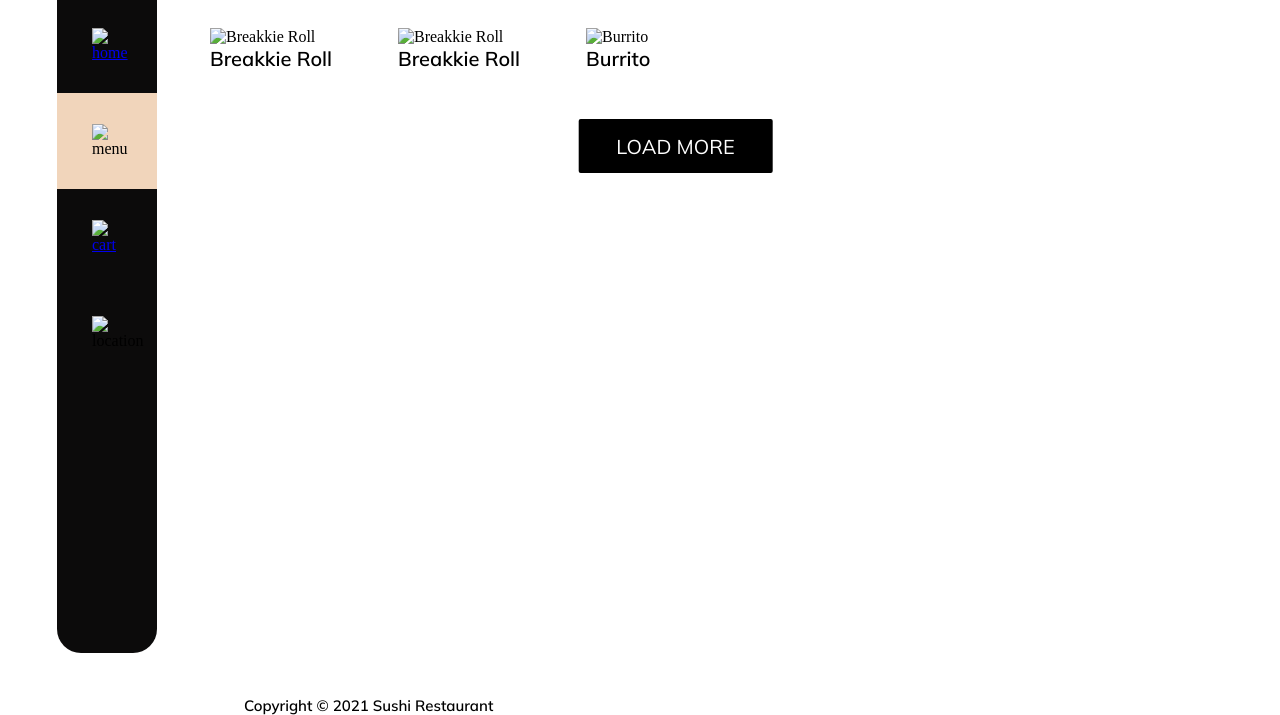
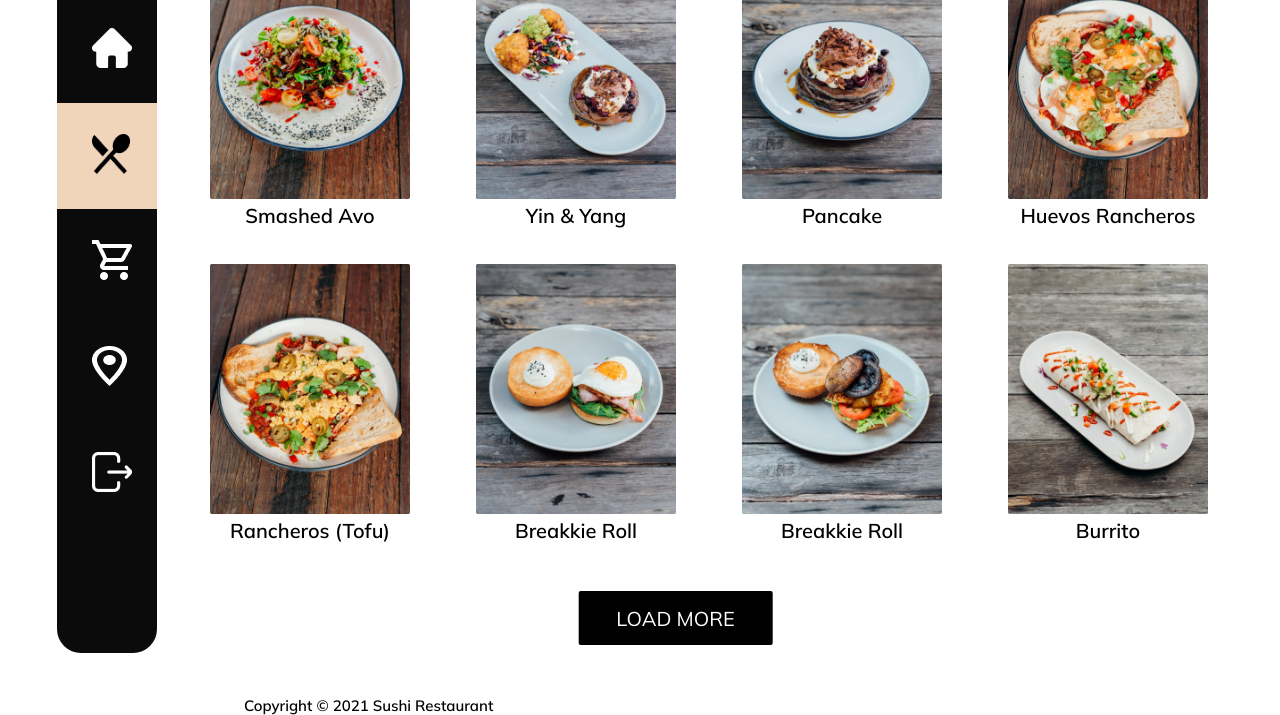
Before and after one commit to Adestar1/sushi-food--app, a plain HTML site: page menu.html in a window 1280 px wide. Shown: the part 210-925 px from the top of the page. Drawn offline with Linux system fonts and the light colour scheme; the site is published under a folder, as on GitHub Pages, so addresses that start at the root find nothing.

Commit message:
modification

```diff
--- a/menu.html
+++ b/menu.html
@@ -14,7 +14,7 @@
         <div class="col-2-flex-left-item">
           <a href="index.html"
             ><img
-              src="/images/Vector.png"
+              src="images/Vector.png"
               alt="home"
               width="40px"
               height="40px"
@@ -23,7 +23,7 @@
         </div>
         <div class="col-2-flex-left-item" style="background-color: #f1d5bb">
           <img
-            src="/images/restaurant_menu_24px.png"
+            src="images/restaurant_menu_24px.png"
             alt="menu"
             width="38px"
             height="40px"
@@ -32,17 +32,17 @@
         <div class="col-2-flex-left-item">
           <a href="cart.html"
             ><img
-              src="/images/shopping_cart_24px.png"
+              src="images/shopping_cart_24px.png"
               alt="cart"
               width="40px"
               height="40px"
           /></a>
         </div>
         <div class="col-2-flex-left-item">
-          <img src="/images/place_24px.png" alt="location" />
+          <img src="images/place_24px.png" alt="location" />
         </div>
         <div class="col-2-flex-left-item">
-          <img src="/images/Vector2.png" alt="" />
+          <img src="images/Vector2.png" alt="" />
         </div>
       </div>
 
@@ -50,35 +50,35 @@
         <h2 class="menu-header">SUSHI FOOD</h2>
         <div class="col-2-flex-right">
           <div class="col-2-flex-right-item">
-            <img src="/images/Smashed-avo.jpg" alt="smashed avo" />
+            <img src="images/Smashed-avo.jpg" alt="smashed avo" />
             <p>Smashed Avo</p>
           </div>
           <div class="col-2-flex-right-item">
-            <img src="/images/yin-and-yang.png" alt="yin and yang" />
+            <img src="images/yin-and-yang.png" alt="yin and yang" />
             <p>Yin & Yang</p>
           </div>
           <div class="col-2-flex-right-item">
-            <img src="/images/pancake.png" alt="pancake" />
+            <img src="images/pancake.png" alt="pancake" />
             <p>Pancake</p>
           </div>
           <div class="col-2-flex-right-item">
-            <img src="/images/Rancheros.png" alt="Rancheros" />
+            <img src="images/Rancheros.png" alt="Rancheros" />
             <p>Huevos Rancheros</p>
           </div>
           <div class="col-2-flex-right-item">
-            <img src="/images/Rancheros(tofu).png" alt="Rancheros-tofu" />
+            <img src="images/Rancheros(tofu).png" alt="Rancheros-tofu" />
             <p>Rancheros (Tofu)</p>
           </div>
           <div class="col-2-flex-right-item">
-            <img src="/images/Breakkie Roll.png" alt="Breakkie Roll" />
+            <img src="images/Breakkie Roll.png" alt="Breakkie Roll" />
             <p>Breakkie Roll</p>
           </div>
           <div class="col-2-flex-right-item">
-            <img src="/images/Breakkie-Roll2.png" alt="Breakkie Roll" />
+            <img src="images/Breakkie-Roll2.png" alt="Breakkie Roll" />
             <p>Breakkie Roll</p>
           </div>
           <div class="col-2-flex-right-item">
-            <img src="/images/Burrito.png" alt="Burrito" />
+            <img src=" images/Burrito.png" alt="Burrito" />
             <p>Burrito</p>
           </div>
         </div>
```
Also changed, not shown: cart.html (+3 -3 lines).
